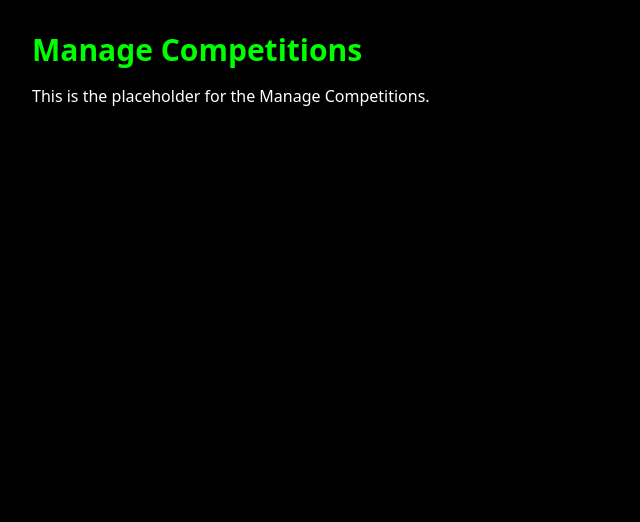
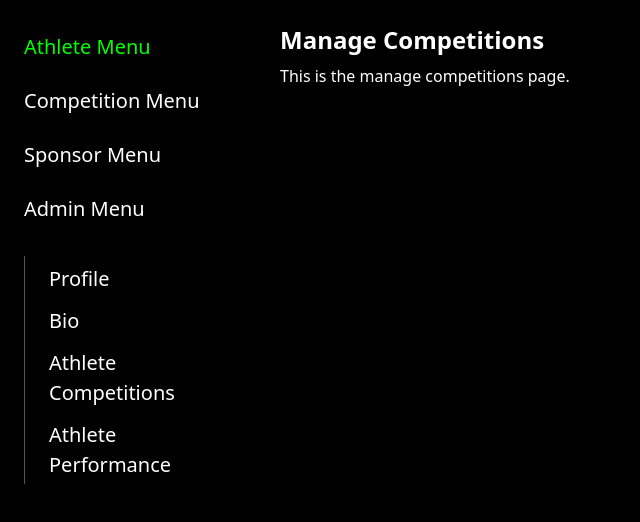
Before and after one commit to caldefenwycke/athena, a Next.js app: page /dashboard/admin/manage-competitions in a window 1280 px wide. Shown: the top 522 px of the page, without its empty margins (0-640 px from the left). Built offline with nearby package versions, Linux system fonts and the light colour scheme.

Commit message:
Updated sidebar pages now include sidebar shared layout component

```diff
--- /dev/null
+++ b/components/layouts/DashboardLayout.tsx
@@ -0,0 +1,18 @@
+// components/layouts/DashboardLayout.tsx
+import React from 'react';
+import DashboardSidebar from '../DashboardSidebar'; // ✅ Correct relative path
+
+interface DashboardLayoutProps {
+  children: React.ReactNode;
+}
+
+export default function DashboardLayout({ children }: DashboardLayoutProps) {
+  return (
+    <div className="flex min-h-screen bg-black text-white">
+      <DashboardSidebar />
+      <main className="flex-1 p-6">
+        {children}
+      </main>
+    </div>
+  );
+}
--- a/pages/dashboard/admin/manage-athletes.tsx
+++ b/pages/dashboard/admin/manage-athletes.tsx
@@ -1,15 +1,11 @@
-import Head from 'next/head';
+// pages/dashboard/admin/manage-athletes.tsx
+import DashboardLayout from '@/components/layouts/DashboardLayout';
 
-export default function ManageAthletes() {
+export default function ManageAthletesPage() {
   return (
-    <>
-      <Head>
-        <title>Manage Athletes | ATHENA</title>
-      </Head>
-      <div className="min-h-screen bg-black text-white p-8">
-        <h1 className="text-3xl font-bold text-[#00FF00] mb-4">Manage Athletes</h1>
-        <p>This is the placeholder for the Manage Athletes.</p>
-      </div>
-    </>
+    <DashboardLayout>
+      <h1 className="text-2xl font-semibold mb-4">Manage Athletes</h1>
+      <p>This is the manage athletes page.</p>
+    </DashboardLayout>
   );
 }
--- a/pages/dashboard/admin/manage-competitions.tsx
+++ b/pages/dashboard/admin/manage-competitions.tsx
@@ -1,15 +1,10 @@
-import Head from 'next/head';
+import DashboardLayout from '@/components/layouts/DashboardLayout';
 
-export default function ManageCompetitions() {
+export default function ManageCompetitionsPage() {
   return (
-    <>
-      <Head>
-        <title>Manage Competitions | ATHENA</title>
-      </Head>
-      <div className="min-h-screen bg-black text-white p-8">
-        <h1 className="text-3xl font-bold text-[#00FF00] mb-4">Manage Competitions</h1>
-        <p>This is the placeholder for the Manage Competitions.</p>
-      </div>
-    </>
+    <DashboardLayout>
+      <h1 className="text-2xl font-bold mb-2">Manage Competitions</h1>
+      <p>This is the manage competitions page.</p>
+    </DashboardLayout>
   );
 }
--- a/pages/dashboard/admin/system-logs.tsx
+++ b/pages/dashboard/admin/system-logs.tsx
@@ -1,8 +1,10 @@
-export default function SystemLogs() {
+import DashboardLayout from '@/components/layouts/DashboardLayout';
+
+export default function SystemLogsPage() {
   return (
-    <div className="p-6 text-white">
-      <h1 className="text-2xl mb-4">System Logs</h1>
-      <p>Placeholder for viewing logs, audit trails, and diagnostics.</p>
-    </div>
+    <DashboardLayout>
+      <h1 className="text-2xl font-bold mb-2">System Logs</h1>
+      <p>This is the system logs page.</p>
+    </DashboardLayout>
   );
 }
--- a/pages/dashboard/athlete/athlete-competitions.tsx
+++ b/pages/dashboard/athlete/athlete-competitions.tsx
@@ -1,15 +1,10 @@
-import Head from 'next/head';
+import DashboardLayout from '@/components/layouts/DashboardLayout';
 
-export default function AthleteCompetitions() {
+export default function AthleteCompetitionsPage() {
   return (
-    <>
-      <Head>
-        <title>Athlete Competitions | ATHENA</title>
-      </Head>
-      <div className="min-h-screen bg-black text-white p-8">
-        <h1 className="text-3xl font-bold text-[#00FF00] mb-4">Athlete Competitions</h1>
-        <p>This is the placeholder for the Athlete Competitions.</p>
-      </div>
-    </>
+    <DashboardLayout>
+      <h1 className="text-2xl font-bold mb-2">Athlete Competitions</h1>
+      <p>This is the athlete competitions page.</p>
+    </DashboardLayout>
   );
 }
--- a/pages/dashboard/athlete/athlete-performance.tsx
+++ b/pages/dashboard/athlete/athlete-performance.tsx
@@ -1,15 +1,10 @@
-import Head from 'next/head';
+import DashboardLayout from '@/components/layouts/DashboardLayout';
 
-export default function AthletePerformance() {
+export default function AthletePerformancePage() {
   return (
-    <>
-      <Head>
-        <title>Athlete Performance | ATHENA</title>
-      </Head>
-      <div className="min-h-screen bg-black text-white p-8">
-        <h1 className="text-3xl font-bold text-[#00FF00] mb-4">Athlete Performance</h1>
-        <p>This is the placeholder for the Athlete Performance.</p>
-      </div>
-    </>
+    <DashboardLayout>
+      <h1 className="text-2xl font-bold mb-2">Athlete Performance</h1>
+      <p>This is the athlete performance page.</p>
+    </DashboardLayout>
   );
 }
--- a/pages/dashboard/athlete/bio.tsx
+++ b/pages/dashboard/athlete/bio.tsx
@@ -1,15 +1,10 @@
-import Head from 'next/head';
+import DashboardLayout from '@/components/layouts/DashboardLayout';
 
 export default function BioPage() {
   return (
-    <>
-      <Head>
-        <title>Bio Page | ATHENA</title>
-      </Head>
-      <div className="min-h-screen bg-black text-white p-8">
-        <h1 className="text-3xl font-bold text-[#00FF00] mb-4">Bio Page</h1>
-        <p>This is the placeholder for the Bio Page.</p>
-      </div>
-    </>
+    <DashboardLayout>
+      <h1 className="text-2xl font-bold mb-2">Bio</h1>
+      <p>This is the bio page.</p>
+    </DashboardLayout>
   );
 }
--- a/pages/dashboard/athlete/profile.tsx
+++ b/pages/dashboard/athlete/profile.tsx
@@ -1,8 +1,10 @@
+import DashboardLayout from '@/components/layouts/DashboardLayout';
+
 export default function ProfilePage() {
   return (
-    <div className="p-6 text-white">
-      <h1 className="text-2xl mb-4">Profile</h1>
-      <p>This is your user profile page.</p>
-    </div>
+    <DashboardLayout>
+      <h1 className="text-2xl font-bold mb-2">Profile</h1>
+      <p>This is the profile page.</p>
+    </DashboardLayout>
   );
 }
--- a/pages/dashboard/competition/my-competitions.tsx
+++ b/pages/dashboard/competition/my-competitions.tsx
@@ -1,15 +1,10 @@
-import Head from 'next/head';
+import DashboardLayout from '@/components/layouts/DashboardLayout';
 
-export default function MyCompetitions() {
+export default function MyCompetitionsPage() {
   return (
-    <>
-      <Head>
-        <title>My Competitions | ATHENA</title>
-      </Head>
-      <div className="min-h-screen bg-black text-white p-8">
-        <h1 className="text-3xl font-bold text-[#00FF00] mb-4">My Competitions</h1>
-        <p>This is the placeholder for the My Competitions.</p>
-      </div>
-    </>
+    <DashboardLayout>
+      <h1 className="text-2xl font-bold mb-2">My Competitions</h1>
+      <p>This is the my competitions page.</p>
+    </DashboardLayout>
   );
 }
--- a/pages/dashboard/competition/new-competition.tsx
+++ b/pages/dashboard/competition/new-competition.tsx
@@ -1,15 +1,10 @@
-import Head from 'next/head';
+import DashboardLayout from '@/components/layouts/DashboardLayout';
 
-export default function NewCompetition() {
+export default function NewCompetitionPage() {
   return (
-    <>
-      <Head>
-        <title>New Competition | ATHENA</title>
-      </Head>
-      <div className="min-h-screen bg-black text-white p-8">
-        <h1 className="text-3xl font-bold text-[#00FF00] mb-4">New Competition</h1>
-        <p>This is the placeholder for the New Competition.</p>
-      </div>
-    </>
+    <DashboardLayout>
+      <h1 className="text-2xl font-bold mb-2">New Competition</h1>
+      <p>This is the new competition page.</p>
+    </DashboardLayout>
   );
 }
--- a/pages/dashboard/sponsor/my-sponsorships.tsx
+++ b/pages/dashboard/sponsor/my-sponsorships.tsx
@@ -1,15 +1,10 @@
-import Head from 'next/head';
+import DashboardLayout from '@/components/layouts/DashboardLayout';
 
-export default function Sponsorships() {
+export default function MySponsorshipsPage() {
   return (
-    <>
-      <Head>
-        <title>Sponsorships | ATHENA</title>
-      </Head>
-      <div className="min-h-screen bg-black text-white p-8">
-        <h1 className="text-3xl font-bold text-[#00FF00] mb-4">Sponsorships</h1>
-        <p>This is the placeholder for the Sponsorships.</p>
-      </div>
-    </>
+    <DashboardLayout>
+      <h1 className="text-2xl font-bold mb-2">My Sponsorships</h1>
+      <p>This is the my sponsorships page.</p>
+    </DashboardLayout>
   );
 }
--- a/pages/dashboard/sponsor/sponsorships.tsx
+++ b/pages/dashboard/sponsor/sponsorships.tsx
@@ -1,8 +1,11 @@
+// pages/dashboard/sponsor/sponsorships.tsx
+import DashboardLayout from '@/components/layouts/DashboardLayout';
+
 export default function SponsorshipsPage() {
   return (
-    <div className="p-6 text-white">
-      <h1 className="text-2xl mb-4">Sponsorships</h1>
-      <p>Manage and view all your sponsorship information here.</p>
-    </div>
+    <DashboardLayout>
+      <h1 className="text-2xl font-semibold mb-4">Sponsorships</h1>
+      <p>This is the sponsorships management page.</p>
+    </DashboardLayout>
   );
 }
```
